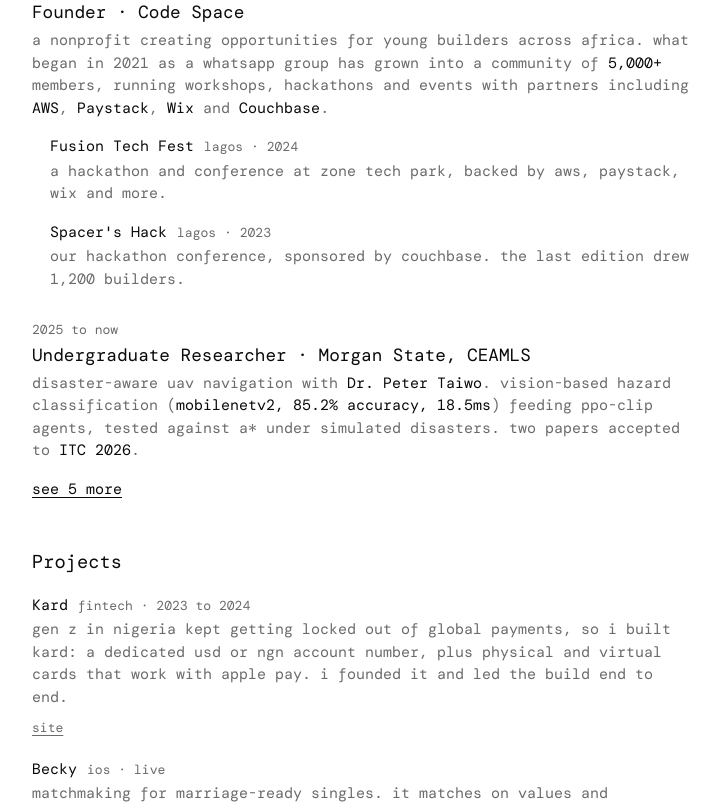
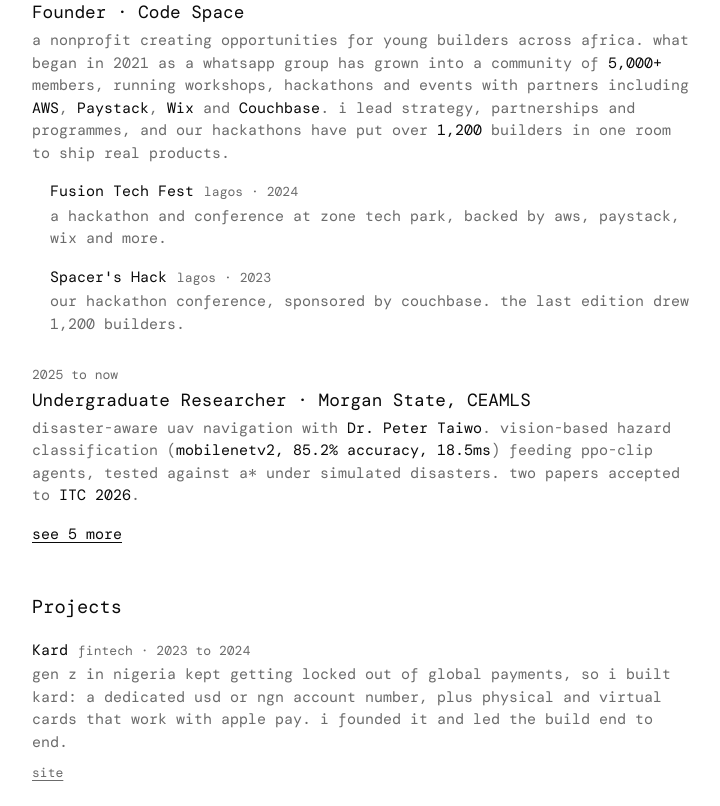
Before and after one commit to clintonimaroo/clinton, a Next.js app: page / in a window 1280 px wide. Shown: the part 960-1766 px from the top of the page, without its empty margins (278-998 px from the left). Built offline with nearby package versions, Linux system fonts and the light colour scheme.

Commit message:
Expand the Code Space description

```diff
--- a/src/app/page.tsx
+++ b/src/app/page.tsx
@@ -31,7 +31,9 @@ const WORK: Role[] = [
         a nonprofit creating opportunities for young builders across africa. what began in 2021 as a whatsapp group
         has grown into a community of <span className="em">5,000+</span> members, running workshops, hackathons and
         events with partners including <span className="em">AWS</span>, <span className="em">Paystack</span>,{' '}
-        <span className="em">Wix</span> and <span className="em">Couchbase</span>.
+        <span className="em">Wix</span> and <span className="em">Couchbase</span>. i lead strategy, partnerships and
+        programmes, and our hackathons have put over <span className="em">1,200</span> builders in one room to ship real
+        products.
       </>
     ),
     items: [
```
